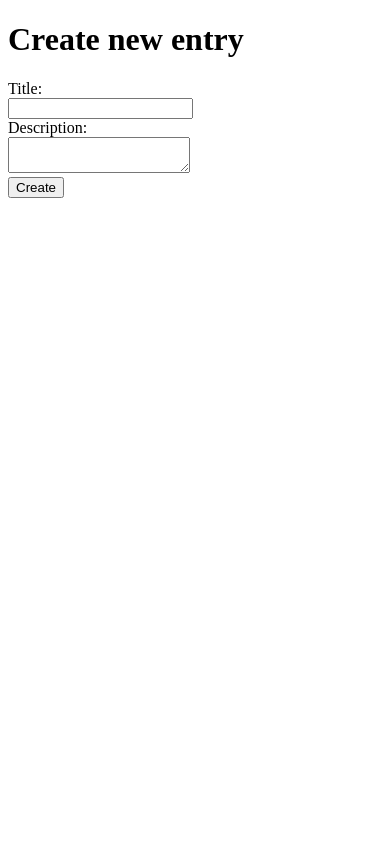
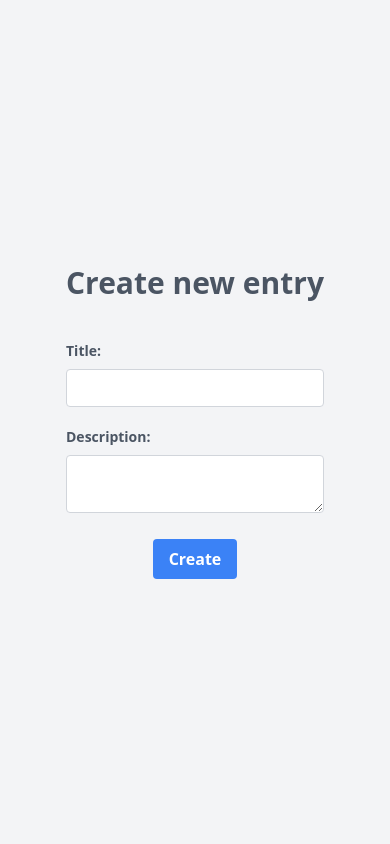
Before and after one commit to w3bdesign/flask-todo, a Flask app: page /create in a window 390 px wide. Run offline with Flask 2, Linux system fonts and the light colour scheme.

Commit message:
Add Tailwind styling

```diff
--- a/package.json
+++ b/package.json
@@ -1,8 +1,8 @@
 {
   "dependencies": {
-    "tailwindcss": "^3.2.7"
+    "tailwindcss": "^3.3.0"
   },
   "scripts": {
-    "create-css": "npx tailwindcss -i ./static/src/input.css -o ./static/css/main.css --watch"
+    "create-css": "npx tailwindcss -i ./static/src/input.css -o ./static/css/main.css"
   }
 }
--- a/static/css/main.css
+++ b/static/css/main.css
@@ -1,5 +1,5 @@
 /*
-! tailwindcss v3.2.7 | MIT License | https://tailwindcss.com
+! tailwindcss v3.3.0 | MIT License | https://tailwindcss.com
 */
 
 /*
@@ -31,6 +31,7 @@
 3. Use a more readable tab size.
 4. Use the user's configured `sans` font-family by default.
 5. Use the user's configured `sans` font-feature-settings by default.
+6. Use the user's configured `sans` font-variation-settings by default.
 */
 
 html {
@@ -47,6 +48,8 @@ html {
   /* 4 */
   font-feature-settings: normal;
   /* 5 */
+  font-variation-settings: normal;
+  /* 6 */
 }
 
 /*
@@ -560,6 +563,10 @@ video {
   margin-bottom: 2.5rem;
 }
 
+.mb-2 {
+  margin-bottom: 0.5rem;
+}
+
 .mr-2 {
   margin-right: 0.5rem;
 }
@@ -572,12 +579,24 @@ video {
   margin-top: 1rem;
 }
 
+.block {
+  display: block;
+}
+
+.inline-block {
+  display: inline-block;
+}
+
 .flex {
   display: flex;
 }
 
 .h-full {
   height: 100%;
+}
+
+.w-full {
+  width: 100%;
 }
 
 .flex-grow {
@@ -602,13 +621,46 @@ video {
   margin-bottom: calc(1.25rem * var(--tw-space-y-reverse));
 }
 
+.rounded {
+  border-radius: 0.25rem;
+}
+
+.border {
+  border-width: 1px;
+}
+
 .border-b {
   border-bottom-width: 1px;
+}
+
+.border-gray-300 {
+  --tw-border-opacity: 1;
+  border-color: rgb(209 213 219 / var(--tw-border-opacity));
+}
+
+.bg-blue-500 {
+  --tw-bg-opacity: 1;
+  background-color: rgb(59 130 246 / var(--tw-bg-opacity));
 }
 
 .bg-gray-100 {
   --tw-bg-opacity: 1;
   background-color: rgb(243 244 246 / var(--tw-bg-opacity));
+}
+
+.bg-white {
+  --tw-bg-opacity: 1;
+  background-color: rgb(255 255 255 / var(--tw-bg-opacity));
+}
+
+.px-3 {
+  padding-left: 0.75rem;
+  padding-right: 0.75rem;
+}
+
+.px-4 {
+  padding-left: 1rem;
+  padding-right: 1rem;
 }
 
 .px-5 {
@@ -621,8 +673,17 @@ video {
   padding-bottom: 2.5rem;
 }
 
+.py-2 {
+  padding-top: 0.5rem;
+  padding-bottom: 0.5rem;
+}
+
 .pb-2 {
   padding-bottom: 0.5rem;
+}
+
+.text-center {
+  text-align: center;
 }
 
 .text-3xl {
@@ -659,6 +720,16 @@ video {
   color: rgb(239 68 68 / var(--tw-text-opacity));
 }
 
+.text-white {
+  --tw-text-opacity: 1;
+  color: rgb(255 255 255 / var(--tw-text-opacity));
+}
+
+.hover\:bg-blue-600:hover {
+  --tw-bg-opacity: 1;
+  background-color: rgb(37 99 235 / var(--tw-bg-opacity));
+}
+
 .hover\:text-blue-600:hover {
   --tw-text-opacity: 1;
   color: rgb(37 99 235 / var(--tw-text-opacity));
@@ -669,6 +740,16 @@ video {
   color: rgb(220 38 38 / var(--tw-text-opacity));
 }
 
+.focus\:border-blue-500:focus {
+  --tw-border-opacity: 1;
+  border-color: rgb(59 130 246 / var(--tw-border-opacity));
+}
+
+.focus\:outline-none:focus {
+  outline: 2px solid transparent;
+  outline-offset: 2px;
+}
+
 @media (min-width: 640px) {
   .sm\:py-24 {
     padding-top: 6rem;
--- a/templates/create.html
+++ b/templates/create.html
@@ -1,16 +1,52 @@
 <!DOCTYPE html>
-<html>
+<html class="h-full">
   <head>
     <title>Create new entry</title>
+    <link
+      href="{{url_for('static',filename='css/main.css')}}"
+      rel="stylesheet"
+    />
   </head>
-  <body>
-    <h1>Create new entry</h1>
-    <form method="post">
-      <label for="title">Title:</label><br />
-      <input type="text" id="title" name="title" /><br />
-      <label for="description">Description:</label><br />
-      <textarea id="description" name="description"></textarea><br />
-      <input type="submit" value="Create" />
-    </form>
+
+  <body class="flex flex-col h-full justify-center items-center bg-gray-100">
+    <section class="text-gray-600 body-font">
+      <div class="container mx-auto px-5 py-10 sm:py-24">
+        <h1 class="text-3xl font-bold mb-10 text-center">Create new entry</h1>
+
+        <form method="post" class="space-y-5">
+          <div>
+            <label for="title" class="block text-sm font-bold mb-2"
+              >Title:</label
+            >
+            <input
+              type="text"
+              id="title"
+              name="title"
+              class="w-full bg-white border border-gray-300 rounded py-2 px-3 text-sm focus:outline-none focus:border-blue-500"
+            />
+          </div>
+
+          <div>
+            <label for="description" class="block text-sm font-bold mb-2"
+              >Description:</label
+            >
+            <textarea
+              id="description"
+              name="description"
+              class="w-full bg-white border border-gray-300 rounded py-2 px-3 text-sm focus:outline-none focus:border-blue-500"
+            ></textarea>
+          </div>
+
+          <div class="flex justify-center">
+          <button
+            type="submit"
+            class="bg-blue-500 hover:bg-blue-600 text-white font-bold py-2 px-4 rounded"
+          >
+            Create
+          </button>
+          </div>
+        </form>
+      </div>
+    </section>
   </body>
 </html>
```
Also changed, not shown: templates/edit.html (+40 -10 lines), templates/index.html (+6 -3 lines), package-lock.json.
